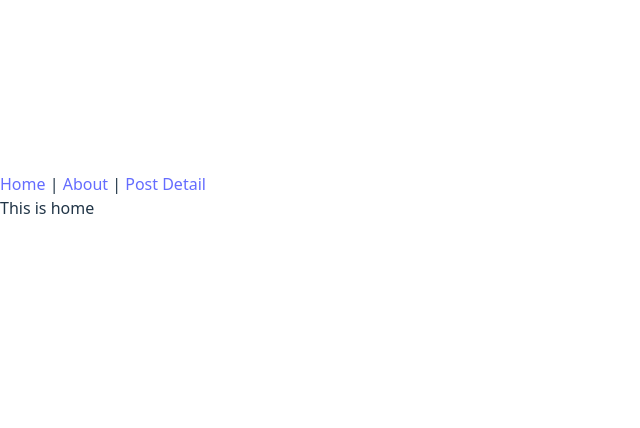
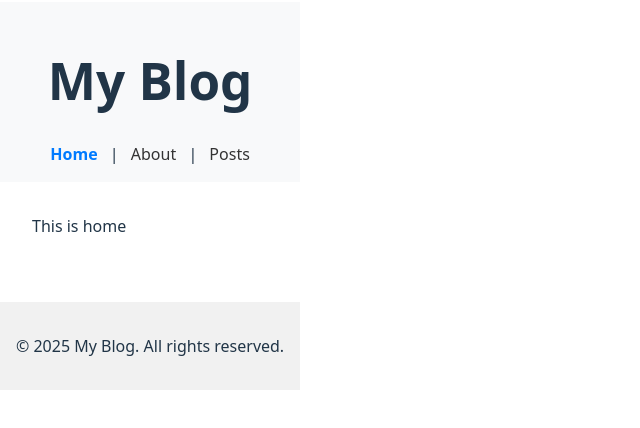
Before and after one commit to hiromichinomata/react-router-handson, a React (Vite) app: page / in a window 1280 px wide. Shown: the part 204-632 px from the top of the page, without its empty margins (0-640 px from the left). Built offline with nearby package versions, Linux system fonts and the light colour scheme.

Commit message:
add: layout

```diff
--- a/src/App.tsx
+++ b/src/App.tsx
@@ -1,5 +1,6 @@
 import React from 'react';
 import { BrowserRouter, Routes, Route, Link } from 'react-router';
+import Layout from './layout';
 import Home from './pages/home';
 import About from './pages/about';
 import PostDetail from './pages/post_detail';
@@ -7,17 +8,12 @@ import PostDetail from './pages/post_detail';
 function App() {
   return (
     <BrowserRouter>
-      <nav>
-        <Link to="/">Home</Link>
-        {" | "}
-        <Link to="/about">About</Link>
-        {" | "}
-        <Link to="/post_detail/1">Post Detail</Link>
-      </nav>
       <Routes>
-        <Route path="/" element={<Home />} />
-        <Route path="/about" element={<About />} />
-        <Route path="/post_detail/:id" element={<PostDetail />} />
+        <Route path="/" element={<Layout />}>
+          <Route index element={<Home />} />
+          <Route path="/about" element={<About />} />
+          <Route path="/post_detail/:id" element={<PostDetail />} />
+        </Route>
       </Routes>
     </BrowserRouter>
   );
--- /dev/null
+++ b/src/layout.css
@@ -0,0 +1,27 @@
+.header {
+  background-color: #f8f9fa;
+  padding: 1rem;
+  text-align: center;
+}
+
+.nav a {
+  text-decoration: none;
+  color: #333;
+  margin: 0 0.5rem;
+}
+
+.nav a.active {
+  font-weight: bold;
+  color: #007bff;
+}
+
+.main {
+  padding: 2rem;
+}
+
+.footer {
+  background-color: #f1f1f1;
+  padding: 1rem;
+  text-align: center;
+  margin-top: 2rem;
+}
--- /dev/null
+++ b/src/layout.tsx
@@ -0,0 +1,37 @@
+import React from 'react';
+import { Outlet, NavLink } from 'react-router';
+import './layout.css';
+
+const Layout: React.FC = () => {
+  return (
+    <div className="layout">
+      <header className="header">
+        <h1>My Blog</h1>
+        <nav className="nav">
+          <NavLink to="/" end className={({ isActive }) => isActive ? 'active' : ''}>
+            Home
+          </NavLink>
+          {" | "}
+          <NavLink to="/about" className={({ isActive }) => isActive ? 'active' : ''}>
+            About
+          </NavLink>
+          {" | "}
+          <NavLink to="/post_detail/1" className={({ isActive }) => isActive ? 'active' : ''}>
+            Posts
+          </NavLink>
+        </nav>
+      </header>
+
+      <main className="main">
+        {/* 各ページのコンテンツがここに表示される */}
+        <Outlet />
+      </main>
+
+      <footer className="footer">
+        <p>&copy; 2025 My Blog. All rights reserved.</p>
+      </footer>
+    </div>
+  );
+};
+
+export default Layout;
```
